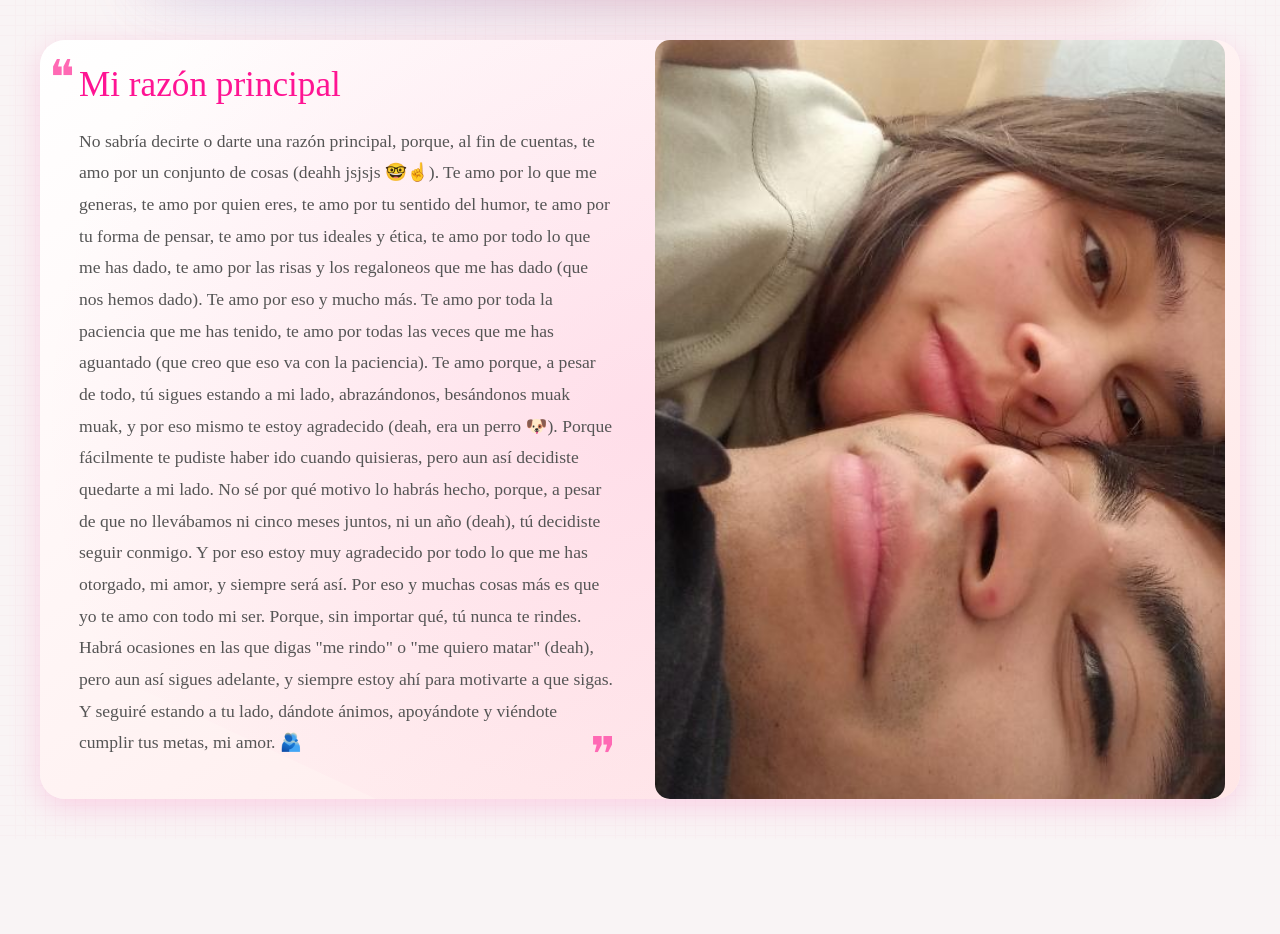
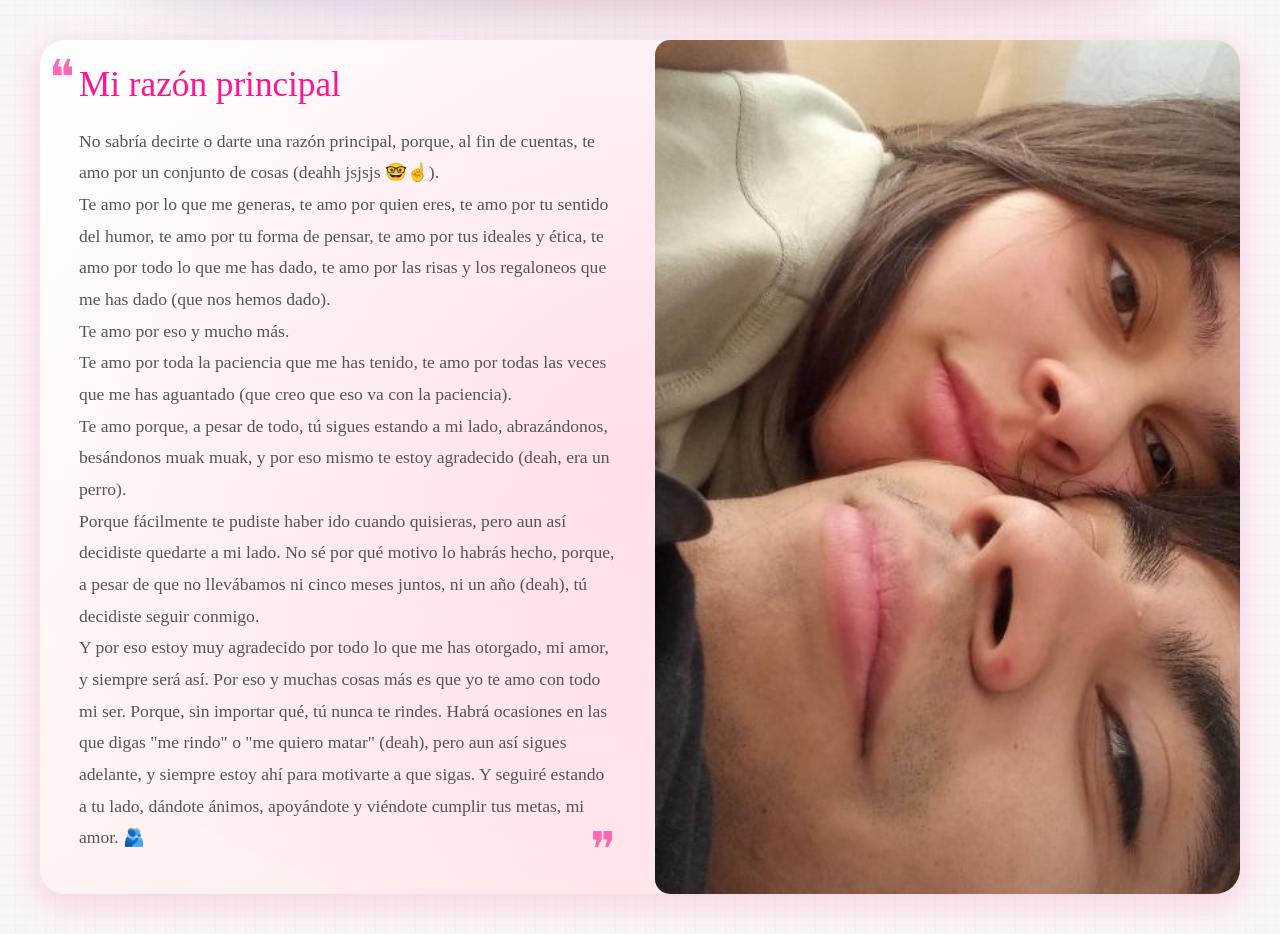
Before and after one commit to FranciscoVza/story, a plain HTML site: page why.html in a window 1280 px wide. Shown: the part 860-1794 px from the top of the page. Before the commit the page ends 1699 px from the top, so only its background shows below. Drawn offline with nearby package versions, Linux system fonts and the light colour scheme.

Commit message:
arregle la no se, carta razon principal

```diff
--- a/why.html
+++ b/why.html
@@ -46,9 +46,12 @@
         <div class="col-md-6 p-4 order-2 order-md-1">
             <h2 class="special-title">Mi razón principal</h2>
             <p class="special-text">
-                No sabría decirte o darte una razón principal, porque, al fin de cuentas, te amo por un conjunto de cosas (deahh jsjsjs 🤓☝). Te amo por lo que me generas, te amo por quien eres, te amo por tu sentido del humor, te amo por tu forma de pensar, te amo por tus ideales y ética, te amo por todo lo que me has dado, te amo por las risas y los regaloneos que me has dado (que nos hemos dado). Te amo por eso y mucho más.
-                Te amo por toda la paciencia que me has tenido, te amo por todas las veces que me has aguantado (que creo que eso va con la paciencia). Te amo porque, a pesar de todo, tú sigues estando a mi lado, abrazándonos, besándonos muak muak, y por eso mismo te estoy agradecido (deah, era un perro 🐶).
-                Porque fácilmente te pudiste haber ido cuando quisieras, pero aun así decidiste quedarte a mi lado. No sé por qué motivo lo habrás hecho, porque, a pesar de que no llevábamos ni cinco meses juntos, ni un año (deah), tú decidiste seguir conmigo.
+                No sabría decirte o darte una razón principal, porque, al fin de cuentas, te amo por un conjunto de cosas (deahh jsjsjs 🤓☝).<br>
+                Te amo por lo que me generas, te amo por quien eres, te amo por tu sentido del humor, te amo por tu forma de pensar, te amo por tus ideales y ética, te amo por todo lo que me has dado, te amo por las risas y los regaloneos que me has dado (que nos hemos dado).<br>
+                Te amo por eso y mucho más.<br>
+                Te amo por toda la paciencia que me has tenido, te amo por todas las veces que me has aguantado (que creo que eso va con la paciencia).<br>
+                Te amo porque, a pesar de todo, tú sigues estando a mi lado, abrazándonos, besándonos muak muak, y por eso mismo te estoy agradecido (deah, era un perro).<br>
+                Porque fácilmente te pudiste haber ido cuando quisieras, pero aun así decidiste quedarte a mi lado. No sé por qué motivo lo habrás hecho, porque, a pesar de que no llevábamos ni cinco meses juntos, ni un año (deah), tú decidiste seguir conmigo.<br>
                 Y por eso estoy muy agradecido por todo lo que me has otorgado, mi amor, y siempre será así. Por eso y muchas cosas más es que yo te amo con todo mi ser. Porque, sin importar qué, tú nunca te rindes. Habrá ocasiones en las que digas "me rindo" o "me quiero matar" (deah), pero aun así sigues adelante, y siempre estoy ahí para motivarte a que sigas. Y seguiré estando a tu lado, dándote ánimos, apoyándote y viéndote cumplir tus metas, mi amor. 🫂
             </p>
         </div>
```
